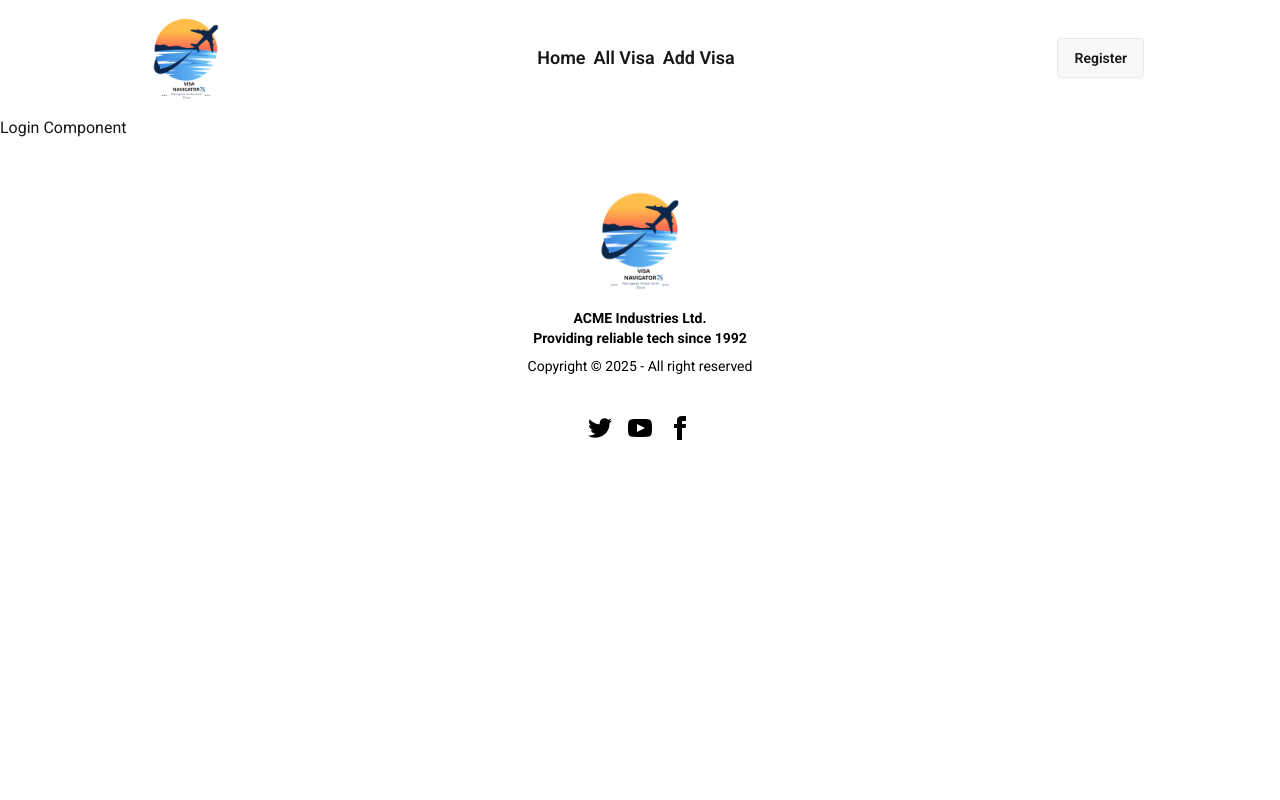
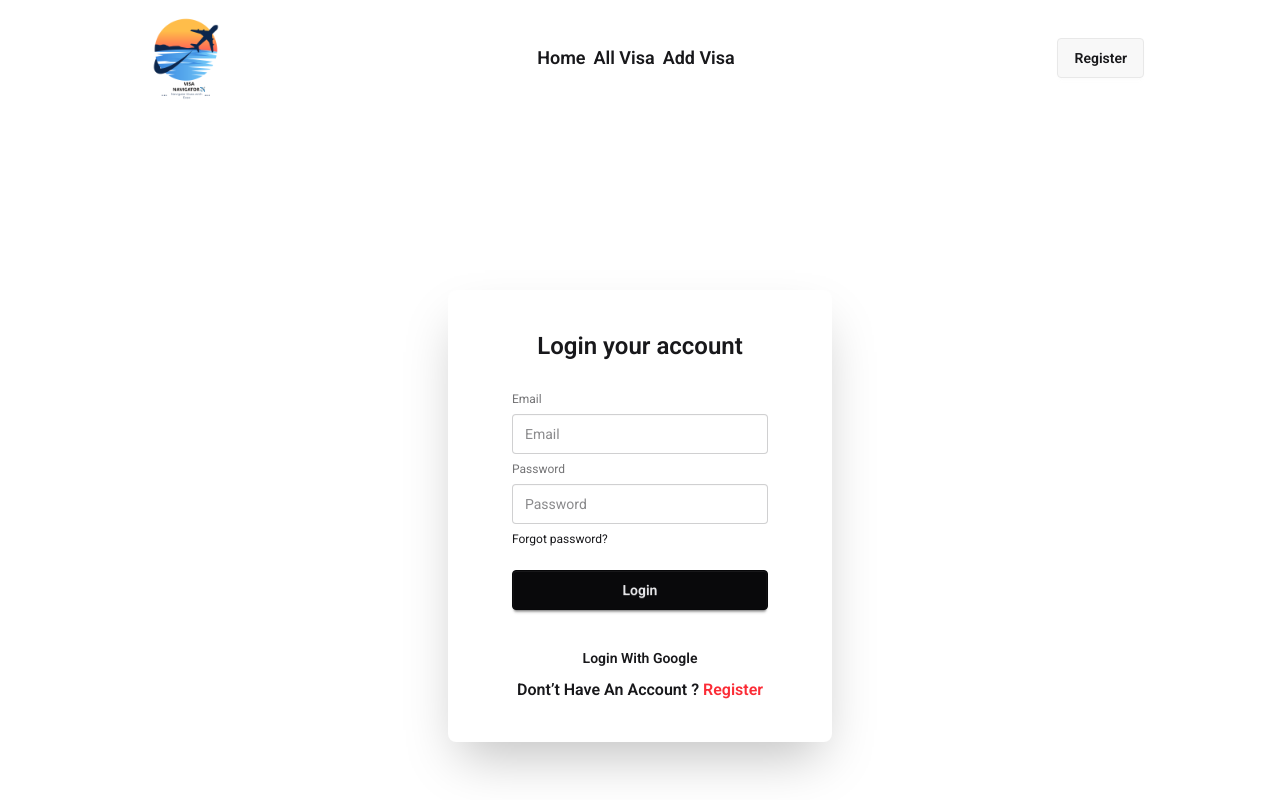
Before and after one commit to asif2241/visa-navigator-client, a React (Vite) app: page /login in a window 1280 px wide. Shown: the top 800 px of the page. Built offline with nearby package versions, Linux system fonts and the light colour scheme; no server answers.

Commit message:
login page functionalities done

```diff
--- a/package.json
+++ b/package.json
@@ -18,7 +18,9 @@
     "react-dom": "^19.0.0",
     "react-icons": "^5.5.0",
     "react-router-dom": "^7.2.0",
+    "react-toastify": "^11.0.5",
     "sort-by": "^1.2.0",
+    "sweetalert2": "^11.17.2",
     "tailwindcss": "^4.0.9"
   },
   "devDependencies": {
--- a/src/Components/Provider/AuthProvider.jsx
+++ b/src/Components/Provider/AuthProvider.jsx
@@ -1,5 +1,11 @@
-import { createUserWithEmailAndPassword } from "firebase/auth";
-import { createContext, useState } from "react";
+import {
+  createUserWithEmailAndPassword,
+  GoogleAuthProvider,
+  onAuthStateChanged,
+  signInWithEmailAndPassword,
+  signInWithPopup,
+} from "firebase/auth";
+import { createContext, useEffect, useState } from "react";
 import { auth } from "../firebase/firebase.config";
 
 export const AuthContext = createContext();
@@ -12,6 +18,32 @@ const AuthProvider = ({ children }) => {
     setLoading(true);
     return createUserWithEmailAndPassword(auth, email, password);
   };
+  // user login
+
+  const userLogin = (email, password) => {
+    setLoading(true);
+    return signInWithEmailAndPassword(auth, email, password);
+  };
+
+  // google login👇
+
+  const googleProvider = new GoogleAuthProvider();
+
+  const signInWithGoogle = () => {
+    setLoading(true);
+    return signInWithPopup(auth, googleProvider);
+  };
+
+  // setting an ovserver or towe
+  useEffect(() => {
+    const unSubscribe = onAuthStateChanged(auth, (currentUser) => {
+      setLoading(false);
+      setUser(currentUser);
+    });
+    return () => {
+      unSubscribe();
+    };
+  }, []);
 
   const authInfo = {
     user,
@@ -19,6 +51,8 @@ const AuthProvider = ({ children }) => {
     loading,
     setLoading,
     createNewUser,
+    userLogin,
+    signInWithGoogle,
   };
   return (
     <AuthContext.Provider value={authInfo}>{children}</AuthContext.Provider>
--- a/src/pages/Login.jsx
+++ b/src/pages/Login.jsx
@@ -1,5 +1,95 @@
+import { useContext } from "react";
+import { AuthContext } from "../Components/Provider/AuthProvider";
+import { Link, useNavigate } from "react-router-dom";
+import { toast } from "react-toastify";
+
 const Login = () => {
-  return <div>Login Component</div>;
+  const { userLogin, signInWithGoogle, setUser } = useContext(AuthContext);
+  const navigate = useNavigate();
+
+  const handleLogin = (e) => {
+    e.preventDefault();
+    const email = e.target.email.value;
+    const password = e.target.password.value;
+    // console.log(password, email);
+
+    userLogin(email, password)
+      .then((res) => {
+        setUser(res.user);
+        toast.success("Login Successful!", {
+          position: "top-center",
+          autoClose: 5000,
+          hideProgressBar: false,
+          closeOnClick: false,
+          pauseOnHover: true,
+          draggable: true,
+          progress: undefined,
+          theme: "colored",
+        });
+        navigate("/");
+      })
+      .catch((error) => {
+        const errorCode = error.code;
+        const errorMessage = error.message;
+        // console.log(errorCode, errorMessage);
+      });
+  };
+
+  const handleGoogleLogin = () => {
+    signInWithGoogle()
+      .then((res) => {
+        setUser(res.user);
+        // console.log(res.user);
+        navigate("/");
+      })
+      .catch((error) => {
+        const errorCode = error.code;
+        const errorMessage = error.message;
+        // console.log(errorCode, errorMessage);
+      });
+  };
+
+  return (
+    <div className="min-h-screen flex justify-center items-center">
+      <div className="card bg-base-100 w-full max-w-sm shrink-0 shadow-2xl p-10">
+        <h2 className="text-2xl font-semibold text-center">
+          Login your account
+        </h2>
+        <form onSubmit={handleLogin} className="card-body">
+          <fieldset className="fieldset">
+            <label className="fieldset-label">Email</label>
+            <input
+              name="email"
+              type="email"
+              className="input"
+              placeholder="Email"
+            />
+            <label className="fieldset-label">Password</label>
+            <input
+              name="password"
+              type="password"
+              className="input"
+              placeholder="Password"
+            />
+            <div>
+              <a className="link link-hover">Forgot password?</a>
+            </div>
+            <button className="btn btn-neutral mt-4">Login</button>
+          </fieldset>
+        </form>
+
+        <button onClick={handleGoogleLogin} className="btn btn-ghost">
+          Login With Google
+        </button>
+        <p className="text-center font-semibold">
+          Dont’t Have An Account ?{" "}
+          <Link className="text-red-500" to="/register">
+            Register
+          </Link>
+        </p>
+      </div>
+    </div>
+  );
 };
 
 export default Login;
--- a/src/pages/Register.jsx
+++ b/src/pages/Register.jsx
@@ -1,7 +1,8 @@
-import { useContext, useState } from "react";
+import { useContext, useEffect, useState } from "react";
 import { Link, useNavigate } from "react-router-dom";
 import { AuthContext } from "../Components/Provider/AuthProvider";
 import { updateProfile } from "firebase/auth";
+import Swal from "sweetalert2";
 
 const Register = () => {
   const { createNewUser, setUser } = useContext(AuthContext);
@@ -10,20 +11,17 @@ const Register = () => {
   const [success, setSuccess] = useState(false);
 
   // ✅ Use useEffect to show toast only when success changes
-  // useEffect(() => {
-  //   if (success) {
-  //     toast.success("SignUp Successful!", {
-  //       position: "top-center",
-  //       autoClose: 5000,
-  //       hideProgressBar: false,
-  //       closeOnClick: false,
-  //       pauseOnHover: true,
-  //       draggable: true,
-  //       progress: undefined,
-  //       theme: "colored",
-  //     });
-  //   }
-  // }, [success]);
+  useEffect(() => {
+    if (success) {
+      Swal.fire({
+        position: "top",
+        icon: "success",
+        title: "Register Successfull",
+        showConfirmButton: false,
+        timer: 1500,
+      });
+    }
+  }, [success]);
   // Runs only when `success` updates
 
   const handleSubmit = async (e) => {
@@ -125,9 +123,9 @@ const Register = () => {
 
         <p className="text-center font-semibold">
           Allready Have An Account ?{" "}
-          {/* <Link className="text-red-500" to="/login">
+          <Link className="text-red-500" to="/login">
             Login
-          </Link> */}
+          </Link>
         </p>
       </div>
     </div>
```
Also changed, not shown: 1 other file (tests, documents, lock files or other folders).
